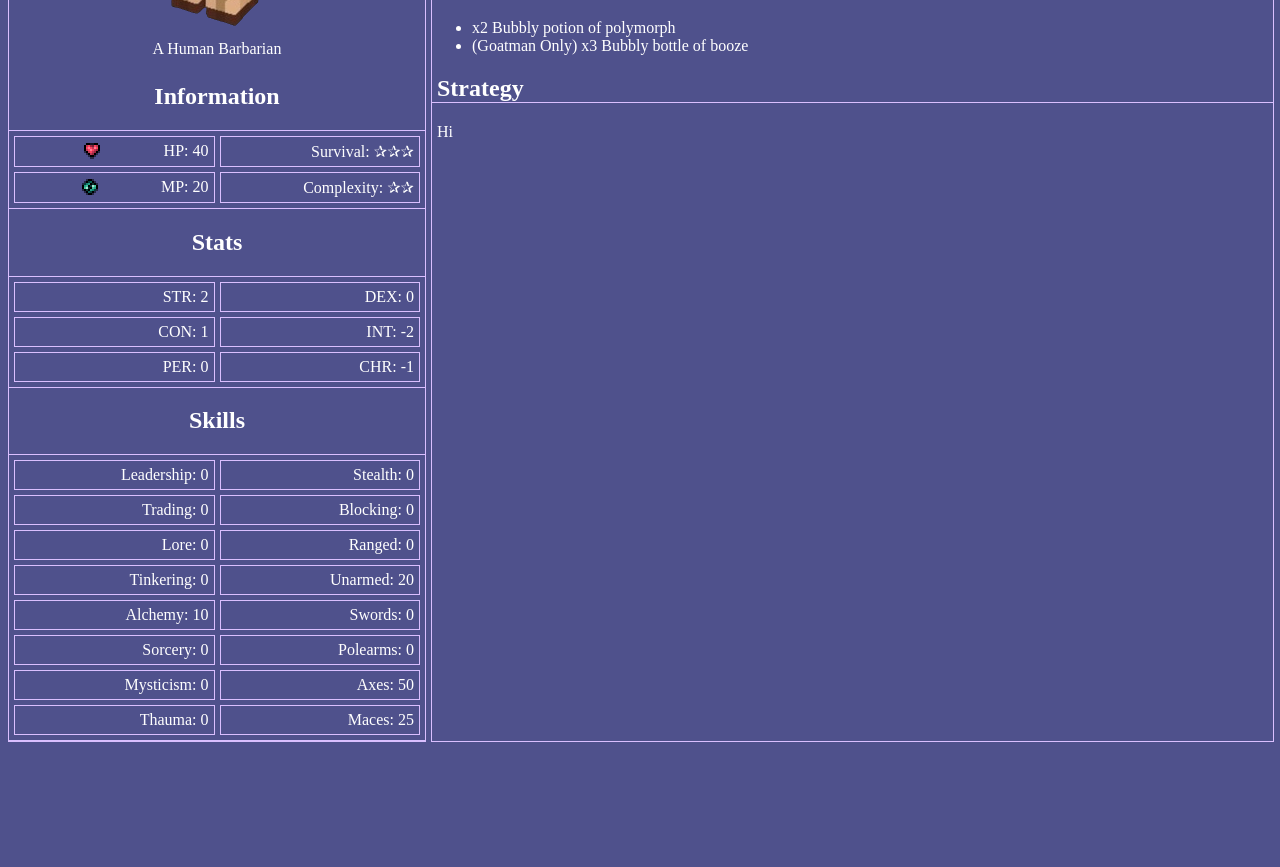
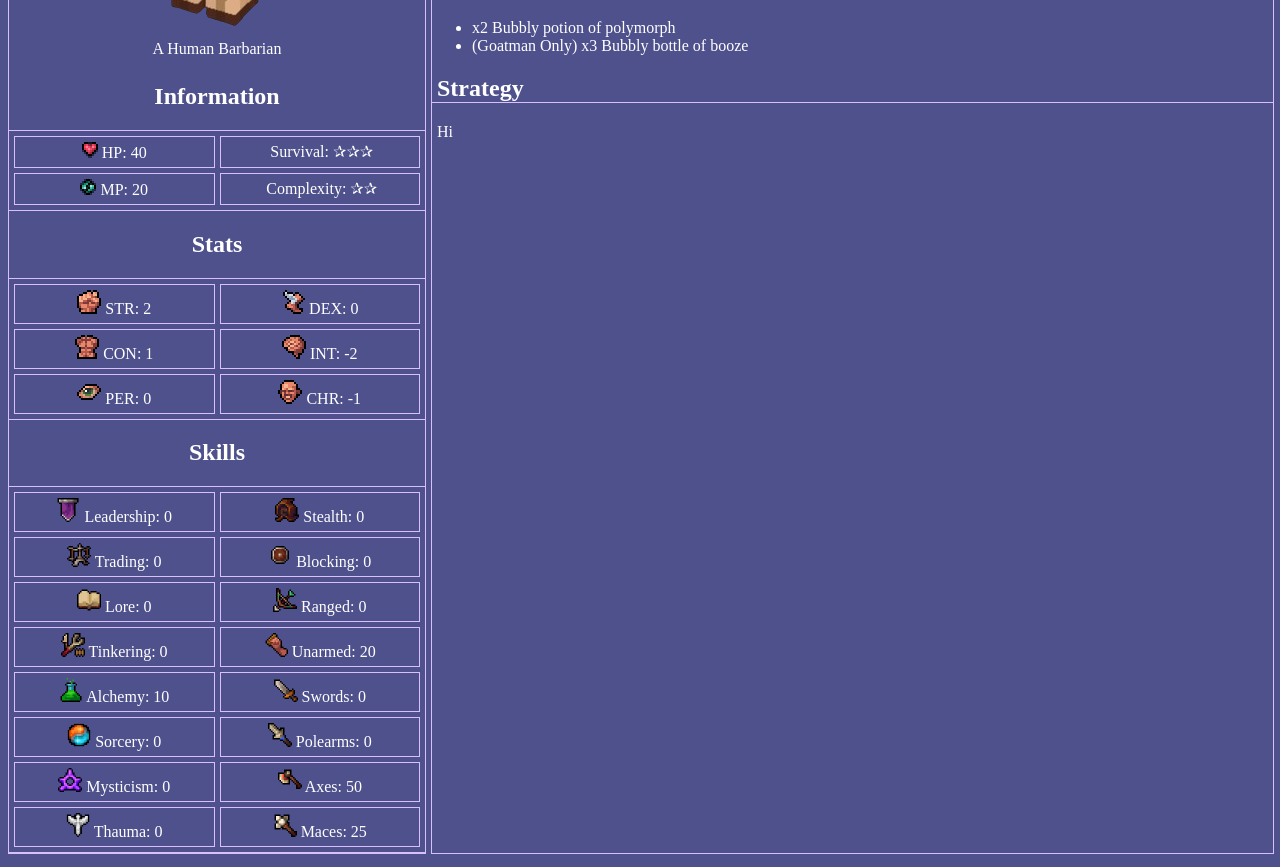
Before and after one commit to TheBestCupcake/waow, a React (Vite) app in the folder client/: page /Barony/Classes/Barbarian in a window 1280 px wide. Shown: the part 500-1367 px from the top of the page. Before the commit the page ends 1255 px from the top, so only its background shows below. Built offline with nearby package versions, Linux system fonts and the light colour scheme.

Commit message:
Added images to the stats and skills.

```diff
--- a/client/src/App.css
+++ b/client/src/App.css
@@ -186,6 +186,11 @@ body{
     text-decoration: none;
 }
 
+.baronyStatGrid li img{
+    max-width: 24px;
+    max-height: 24px;
+}
+
 .baronyStatGrid li b{
     font-size: large;
     color: #dabfff;
--- a/client/src/components/JsonList.tsx
+++ b/client/src/components/JsonList.tsx
@@ -11,8 +11,9 @@ type CharacterList = {
 function JsonList({ data }: CharacterList) {
   const tableItems = data.map((item) => (
     <li key={item.key}>
-      <img src={item.image}></img>
-      {item.key}: {item.value}
+      <div>
+        <img src={item.image} /> {item.key}: {item.value}
+      </div>
     </li>
   ));
   return tableItems;
--- a/client/src/data/classes.tsx
+++ b/client/src/data/classes.tsx
@@ -41,11 +41,13 @@ export type Information = {
 export type Stat = {
   key: string;
   value: string;
+  image?: string;
 };
 
 export type Skill = {
   key: string;
   value: string;
+  image?: string;
 };
 
 export type ClassData = {
@@ -101,30 +103,30 @@ export const classes: ClassData[] = [
       { key: "Complexity", value: "✰✰" },
     ],
     stats: [
-      { key: "STR", value: "2" },
-      { key: "DEX", value: "0" },
-      { key: "CON", value: "1" },
-      { key: "INT", value: "-2" },
-      { key: "PER", value: "0" },
-      { key: "CHR", value: "-1" },
+      { key: "STR", value: "2", image: StrengthImage },
+      { key: "DEX", value: "0", image: DexterityImage },
+      { key: "CON", value: "1", image: ConstitutionImage },
+      { key: "INT", value: "-2", image: IntelligenceImage },
+      { key: "PER", value: "0", image: PerceptionImage },
+      { key: "CHR", value: "-1", image: CharismaImage },
     ],
     skills: [
-      { key: "Leadership", value: "0" },
-      { key: "Stealth", value: "0" },
-      { key: "Trading", value: "0" },
-      { key: "Blocking", value: "0" },
-      { key: "Lore", value: "0" },
-      { key: "Ranged", value: "0" },
-      { key: "Tinkering", value: "0" },
-      { key: "Unarmed", value: "20" },
-      { key: "Alchemy", value: "10" },
-      { key: "Swords", value: "0" },
-      { key: "Sorcery", value: "0" },
-      { key: "Polearms", value: "0" },
-      { key: "Mysticism", value: "0" },
-      { key: "Axes", value: "50" },
-      { key: "Thauma", value: "0" },
-      { key: "Maces", value: "25" },
+      { key: "Leadership", value: "0", image: LeadershipImage },
+      { key: "Stealth", value: "0", image: StealthImage },
+      { key: "Trading", value: "0", image: TradingImage },
+      { key: "Blocking", value: "0", image: BlockingImage },
+      { key: "Lore", value: "0", image: LoreImage },
+      { key: "Ranged", value: "0", image: RangedImage },
+      { key: "Tinkering", value: "0", image: TinkeringImage },
+      { key: "Unarmed", value: "20", image: UnarmedImage },
+      { key: "Alchemy", value: "10", image: AlchemyImage },
+      { key: "Swords", value: "0", image: SwordsImage },
+      { key: "Sorcery", value: "0", image: SorceryImage },
+      { key: "Polearms", value: "0", image: PolearmsImage },
+      { key: "Mysticism", value: "0", image: MysticismImage },
+      { key: "Axes", value: "50", image: AxesImage },
+      { key: "Thauma", value: "0", image: ThaumaImage },
+      { key: "Maces", value: "25", image: MacesImage },
     ],
     characterImage: BarbImage,
   },
```
